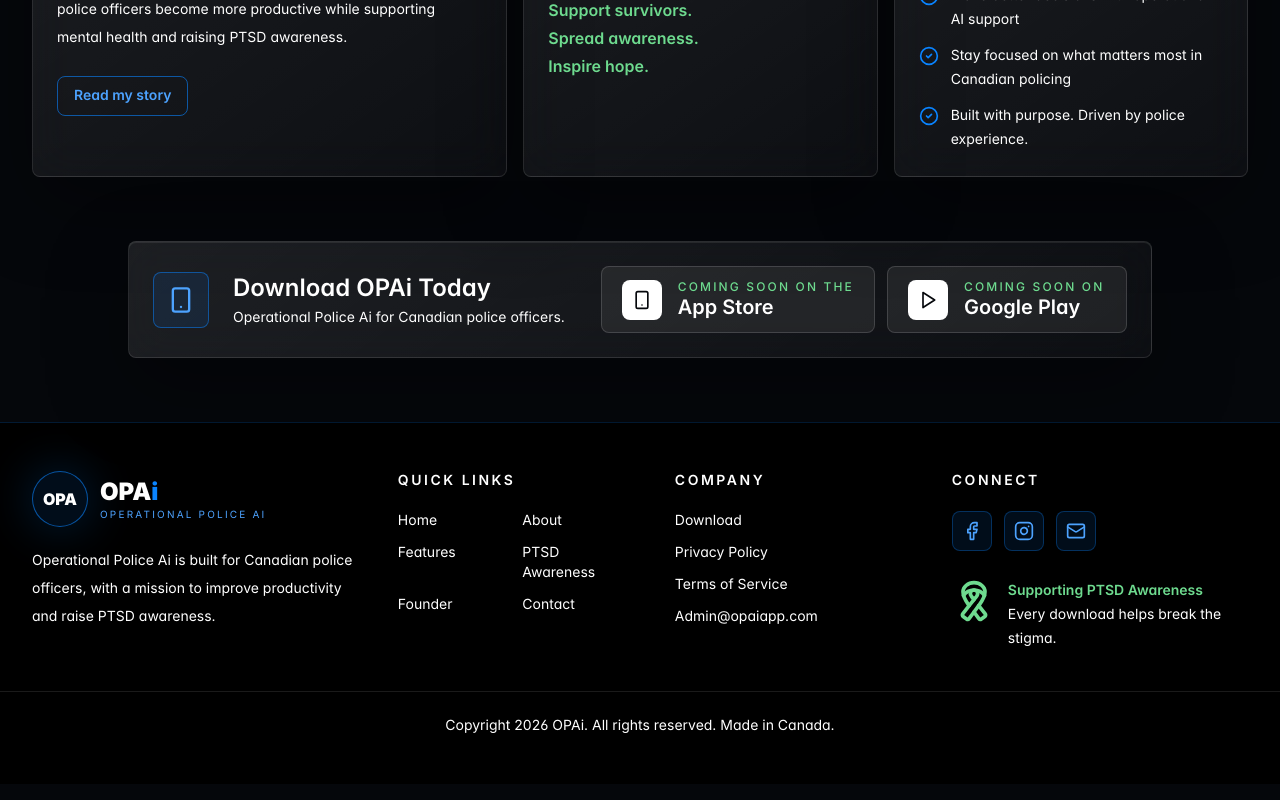
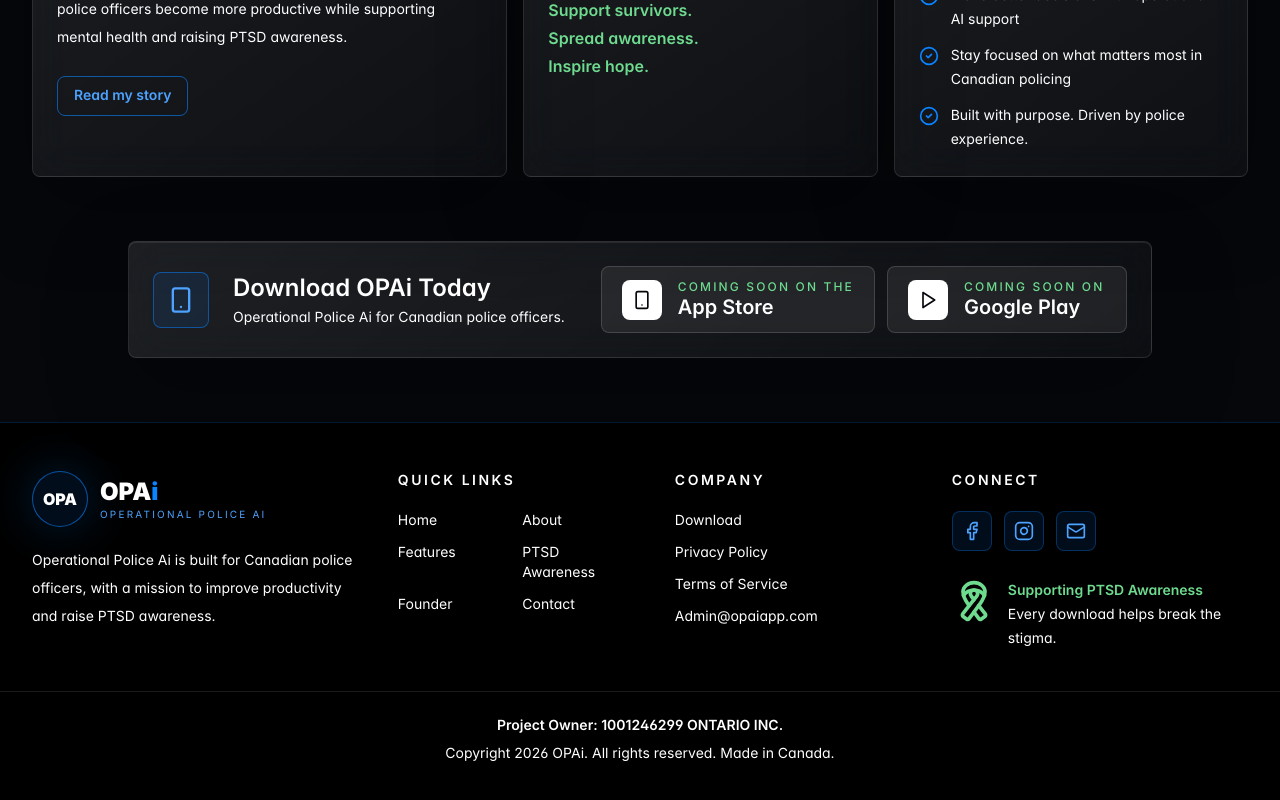
Before and after one commit to Saman1981OPAi/opai-website, a Next.js app: page / in a window 1280 px wide. Shown: the part 4519-5319 px from the top of the page. Built offline with nearby package versions, Linux system fonts and the light colour scheme.

Commit message:
Add project owner to website footer

```diff
--- a/components/Footer.tsx
+++ b/components/Footer.tsx
@@ -78,6 +78,9 @@
         </div>
       </Container>
       <Container className="mt-10 border-t border-white/10 pt-6">
+        <p className="mb-2 text-center text-sm font-semibold text-white/58">
+          Project Owner: 1001246299 ONTARIO INC.
+        </p>
         <p className="text-center text-sm text-white/42">Copyright 2026 OPAi. All rights reserved. Made in Canada.</p>
       </Container>
     </footer>
```
